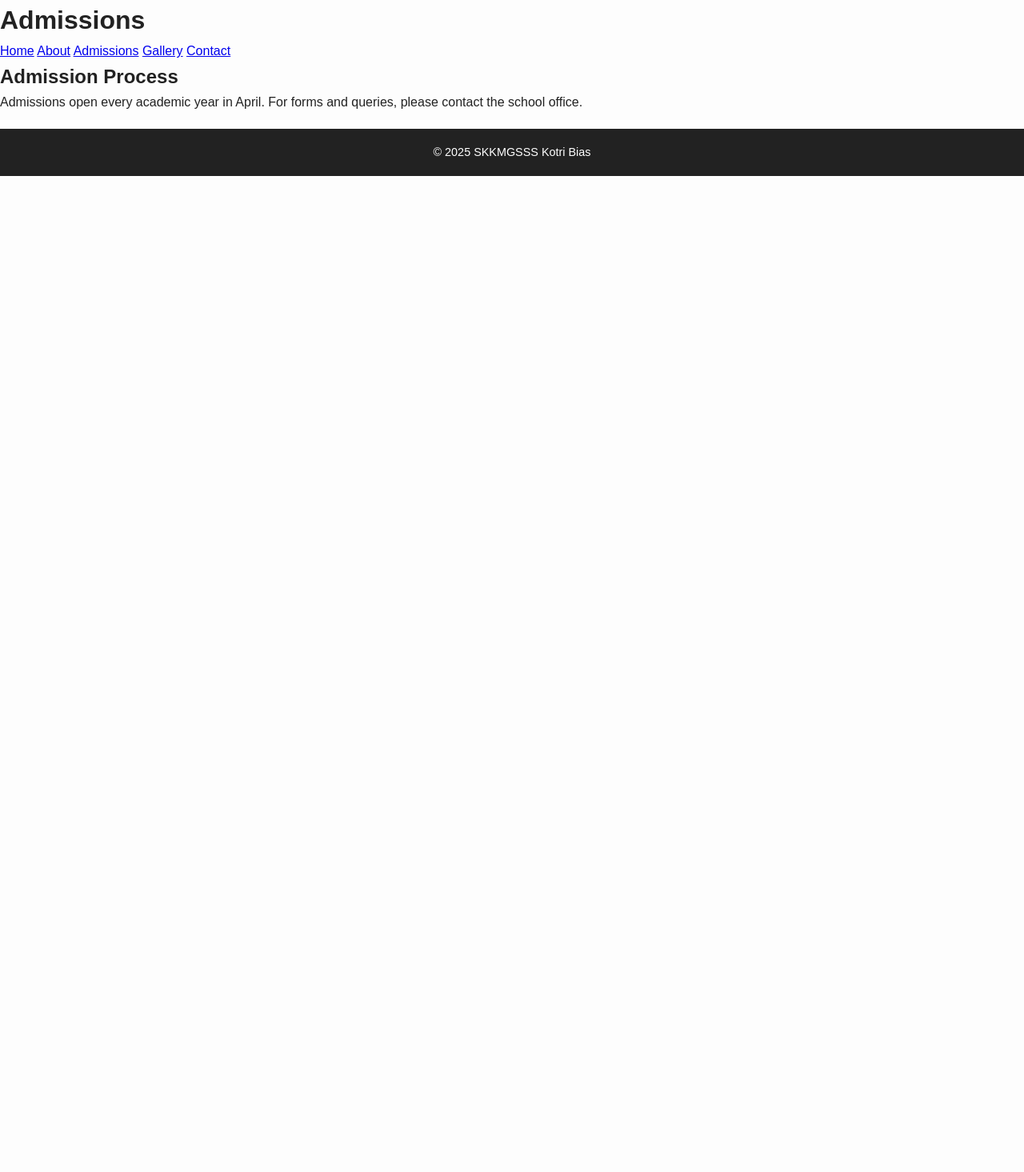
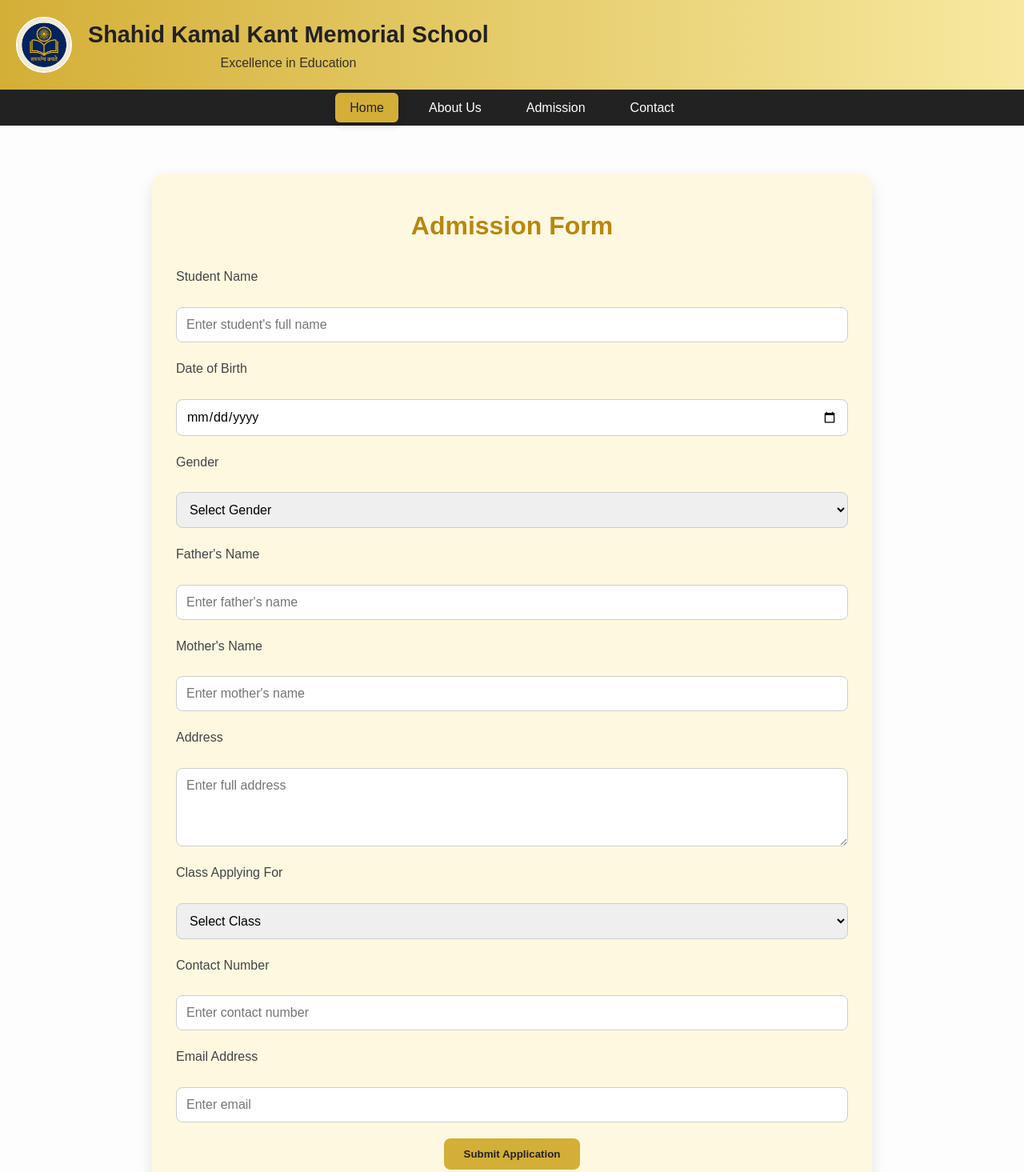
Before and after one commit to pranav064/pranav064.github.io, a plain HTML site: page admissions.html in a window 1280 px wide. Shown: the top 1465 px of the page at 80% size. Before the commit the page ends 800 px from the top, so only its background shows below. Drawn offline with Linux system fonts and the light colour scheme.

Commit message:
Update admissions.html

```diff
--- a/admissions.html
+++ b/admissions.html
@@ -1,31 +1,86 @@
-
 <!DOCTYPE html>
 <html lang="en">
 <head>
-  <meta charset="UTF-8" />
-  <meta name="viewport" content="width=device-width, initial-scale=1.0" />
-  <title>Admissions - SKKMGSSS Kotri Bias</title>
-  <link rel="stylesheet" href="style.css" />
+  <meta charset="UTF-8">
+  <meta name="viewport" content="width=device-width, initial-scale=1.0">
+  <title>Admission - Shahid Kamal Kant Memorial School</title>
+  <link rel="stylesheet" href="style.css">
 </head>
 <body>
-  <header>
-    <h1>Admissions</h1>
-    <nav>
-      <a href="index.html">Home</a>
-      <a href="about.html">About</a>
-      <a href="admissions.html">Admissions</a>
-      <a href="gallery.html">Gallery</a>
-      <a href="contact.html">Contact</a>
-    </nav>
+
+  <!-- Header -->
+  <header class="header">
+    <img src="logo.png" alt="School Logo" class="school-logo">
+    <div class="header-text">
+      <h1>Shahid Kamal Kant Memorial School</h1>
+      <p>Excellence in Education</p>
+    </div>
   </header>
-  <main>
-    <section>
-      <h2>Admission Process</h2>
-      <p>Admissions open every academic year in April. For forms and queries, please contact the school office.</p>
-    </section>
-  </main>
+
+  <!-- Navbar -->
+  <nav class="navbar">
+    <ul>
+      <li><a href="index.html" class="active">Home</a></li>
+      <li><a href="about.html">About Us</a></li>
+      <li><a href="admission.html">Admission</a></li>
+      <li><a href="contact.html">Contact</a></li>
+    </ul>
+  </nav>
+
+  <!-- Admission Form Section -->
+  <section class="admission-section">
+    <h2>Admission Form</h2>
+    <form action="#" method="POST">
+
+      <label for="studentName">Student Name</label>
+      <input type="text" id="studentName" name="studentName" placeholder="Enter student's full name" required>
+
+      <label for="dob">Date of Birth</label>
+      <input type="date" id="dob" name="dob" required>
+
+      <label for="gender">Gender</label>
+      <select id="gender" name="gender" required>
+        <option value="">Select Gender</option>
+        <option value="male">Male</option>
+        <option value="female">Female</option>
+        <option value="other">Other</option>
+      </select>
+
+      <label for="fatherName">Father's Name</label>
+      <input type="text" id="fatherName" name="fatherName" placeholder="Enter father's name" required>
+
+      <label for="motherName">Mother's Name</label>
+      <input type="text" id="motherName" name="motherName" placeholder="Enter mother's name" required>
+
+      <label for="address">Address</label>
+      <textarea id="address" name="address" rows="4" placeholder="Enter full address" required></textarea>
+
+      <label for="classAdmission">Class Applying For</label>
+      <select id="classAdmission" name="classAdmission" required>
+        <option value="">Select Class</option>
+        <option value="nursery">Nursery</option>
+        <option value="kg1">KG 1</option>
+        <option value="kg2">KG 2</option>
+        <option value="1">Class 1</option>
+        <option value="2">Class 2</option>
+        <option value="3">Class 3</option>
+        <!-- Add more classes as needed -->
+      </select>
+
+      <label for="contactNumber">Contact Number</label>
+      <input type="tel" id="contactNumber" name="contactNumber" placeholder="Enter contact number" required>
+
+      <label for="email">Email Address</label>
+      <input type="email" id="email" name="email" placeholder="Enter email" required>
+
+      <button type="submit">Submit Application</button>
+    </form>
+  </section>
+
+  <!-- Footer -->
   <footer>
-    <p>&copy; 2025 SKKMGSSS Kotri Bias</p>
+    &copy; 2025 Shahid Kamal Kant Memorial School. All Rights Reserved.
   </footer>
+
 </body>
 </html>
```
